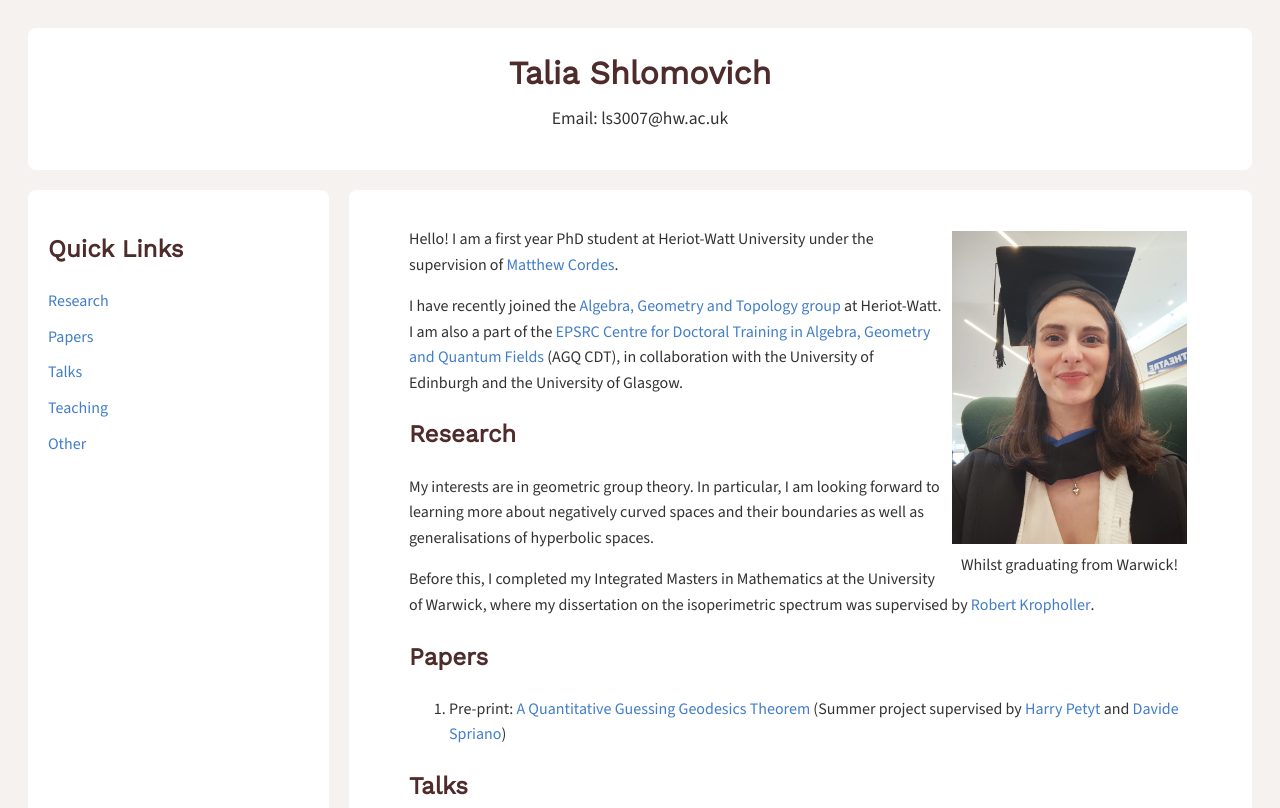
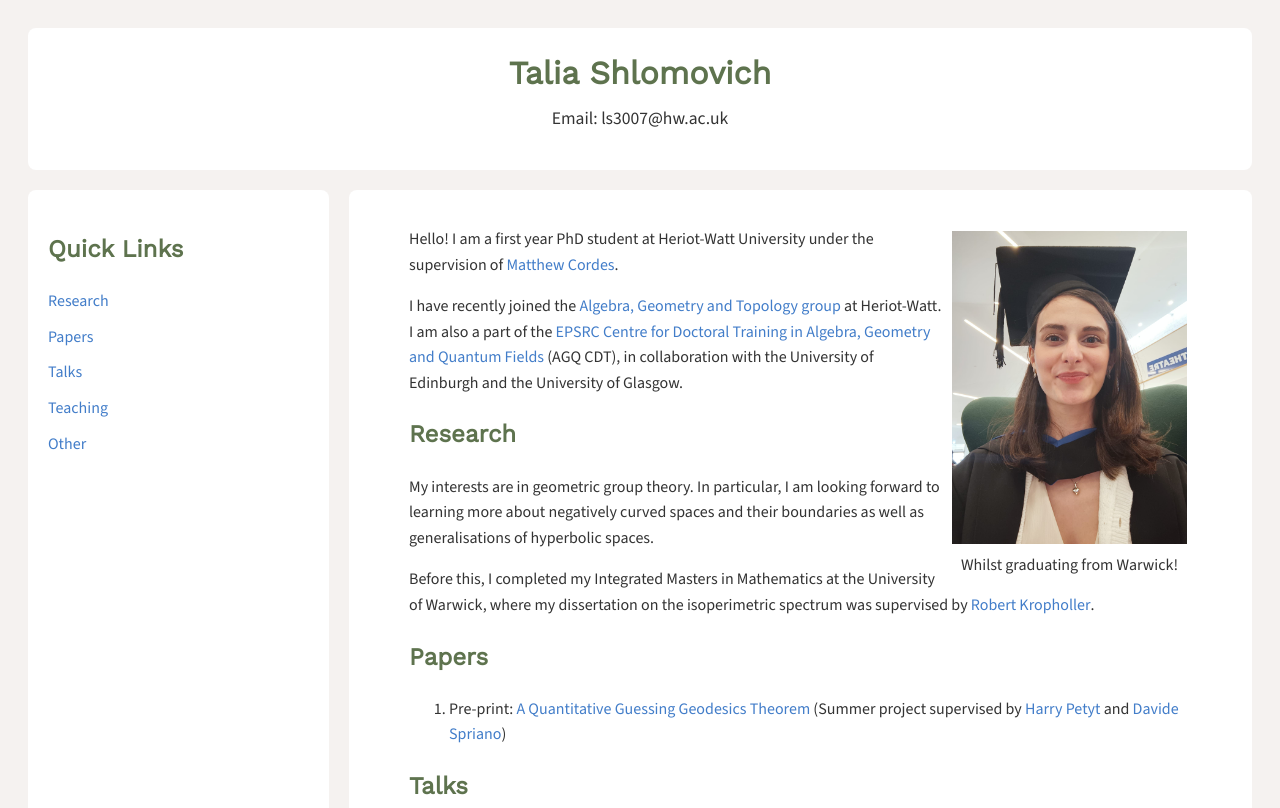
Before and after one commit to taliashlomovich/taliashlomovich.github.io, a plain HTML site: page index.html in a window 1280 px wide. Shown: the top 808 px of the page. Drawn offline with nearby package versions, Linux system fonts and the light colour scheme.

Commit message:
Update index.html

```diff
--- a/index.html
+++ b/index.html
@@ -40,7 +40,7 @@
             header h1 {
                 font-family: "Work Sans", sans-serif;
                 font-weight: 600;
-                color: #4f2c2c; /* Dark green */
+                color: #5e734e; /* Dark green */
                 margin: 0;
             }
             header p {
@@ -57,7 +57,7 @@
                 border-radius: 8px;
             }
             aside h2 {
-                color: #4f2c2c;
+                color: #5e734e;
             }
             aside ul {
                 list-style: none;
@@ -85,7 +85,7 @@
             h2 {
                 font-family: "Work Sans", sans-serif;
                 font-weight: 600;
-                color: #4f2c2c; /* Dark green for headers */
+                color: #5e734e; /* Dark green for headers */
             }
 
             .right-image {
```
